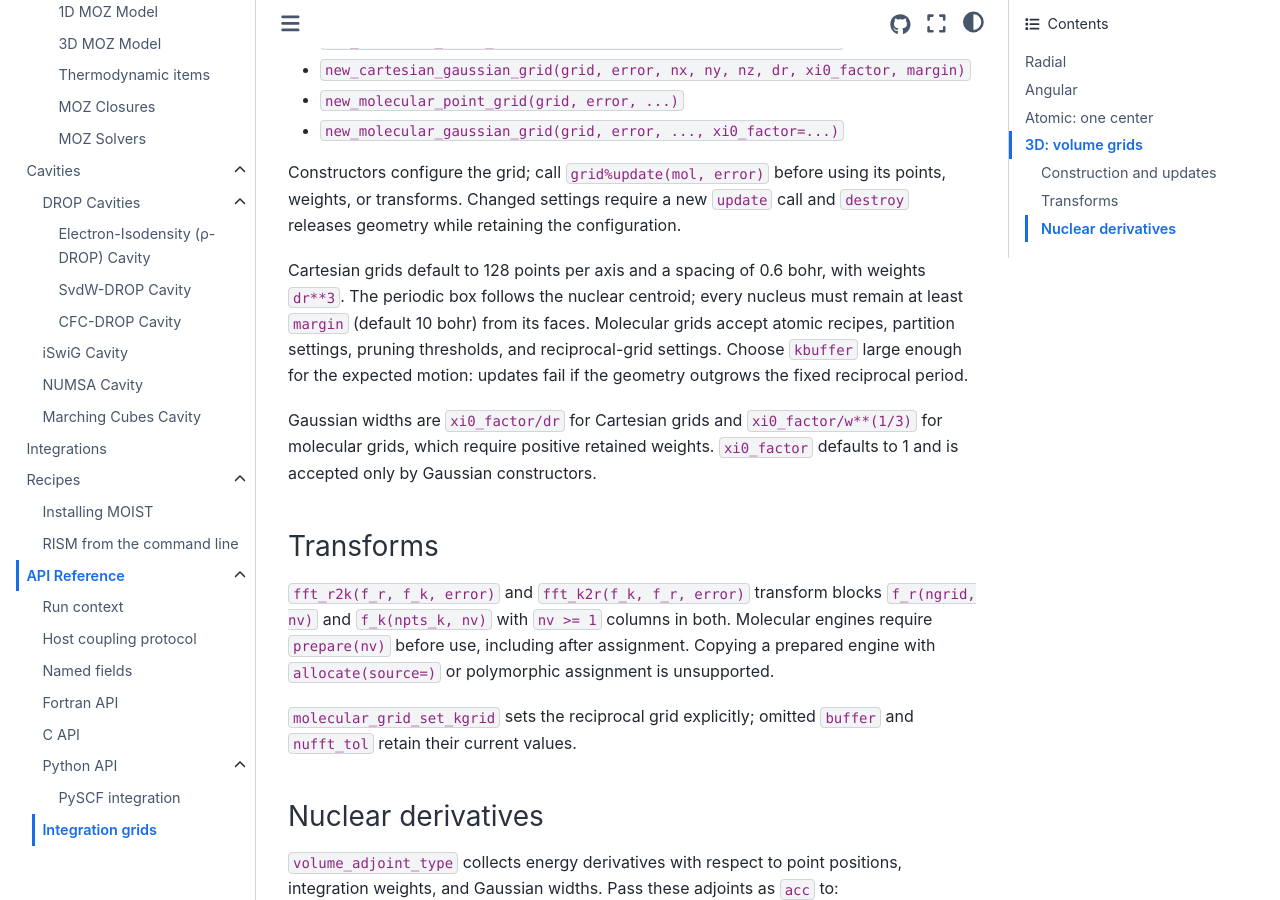
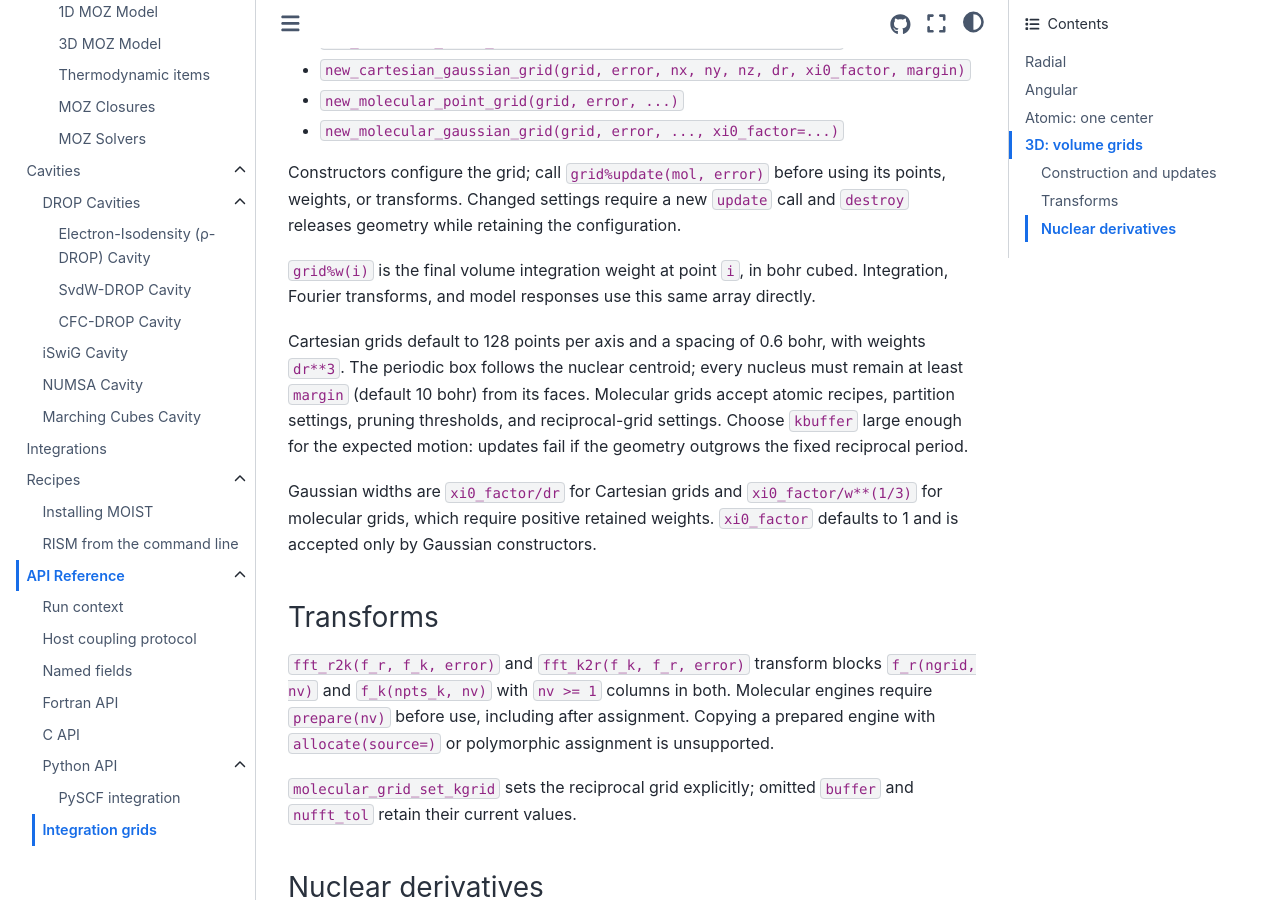
Before and after one commit to lukaswittmann/moist, a Sphinx documentation site: the page built from docs/reference/grids.rst, in a window 1280 px wide and 900 px high, scrolled down 2176 px. Built offline with Sphinx 7.4.7 and the Sphinx Book theme 1.1.4, drawn with Linux system fonts in a browser that asks for light colours; pages that are not in the unit, such as notebooks, are missing from menus.

Commit message:
Reworked grid%w as ground truth; removed integration_weight interface/procedures

```diff
--- a/CMakeLists.txt
+++ b/CMakeLists.txt
@@ -346,7 +346,7 @@ if(MOIST_TESTS)
   set(moist_test_selected_moz_response cubic_accuracy oz_limits charge_screening bulk_neutrality bulk_response cache_invalidation)
   set(moist_test_selected_moz_drism parameters correction_reference rotation dielectric_limits native_products charge_moment bulk_state model_selection)
   set(moist_test_selected_moz_1d_gradient intramolecular equation_geometry problem_geometry gradient_fixed gradient_host gradient_drism_fixed gradient_drism_host)
-  set(moist_test_selected_moz_3d_response equation_cartesian equation_molecular tables_cartesian tables_molecular
+  set(moist_test_selected_moz_3d_response equation_cartesian equation_molecular tables_cartesian tables_molecular tables_weighted_cartesian tables_weighted_molecular
     scf_tables_cartesian scf_tables_molecular scf_fallback scf_host cold_guesses
     host_charges host_field fixed_terms geometry_cartesian geometry_molecular gradient_cartesian gradient_charges gradient_molecular gradient_ec
     gradient_drism_cartesian gradient_drism_charges gradient_drism_molecular gradient_drism_ec)
--- a/docs/reference/grids.rst
+++ b/docs/reference/grids.rst
@@ -65,6 +65,9 @@ The public 3D constructors, re-exported by ``moist_math_grid``, are:
 Constructors configure the grid; call ``grid%update(mol, error)`` before using its points, weights, or transforms.
 Changed settings require a new ``update`` call and ``destroy`` releases geometry while retaining the configuration.
 
+``grid%w(i)`` is the final volume integration weight at point ``i``, in bohr cubed.
+Integration, Fourier transforms, and model responses use this same array directly.
+
 Cartesian grids default to 128 points per axis and a spacing of 0.6 bohr, with weights ``dr**3``.
 The periodic box follows the nuclear centroid; every nucleus must remain at least ``margin`` (default 10 bohr) from its faces.
 Molecular grids accept atomic recipes, partition settings, pruning thresholds, and reciprocal-grid settings.
```
Also changed, not shown: 11 other files.
